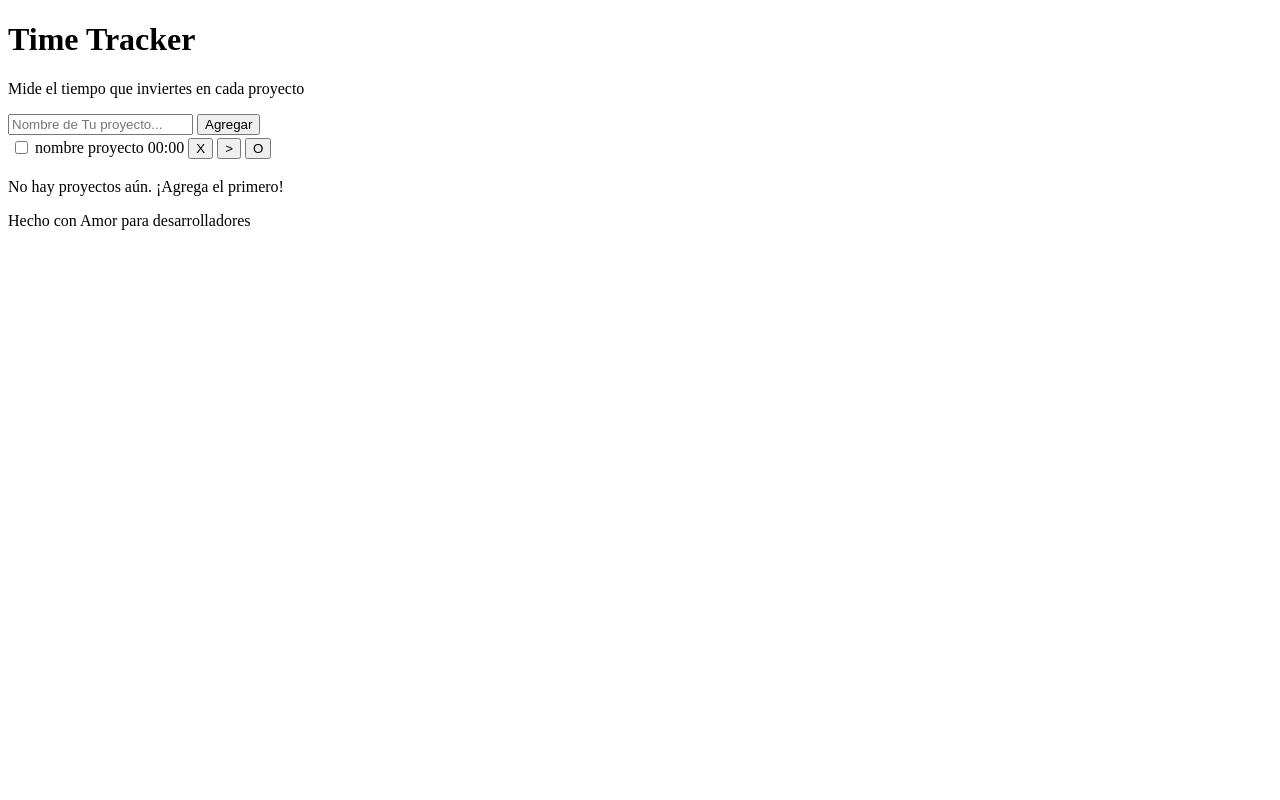
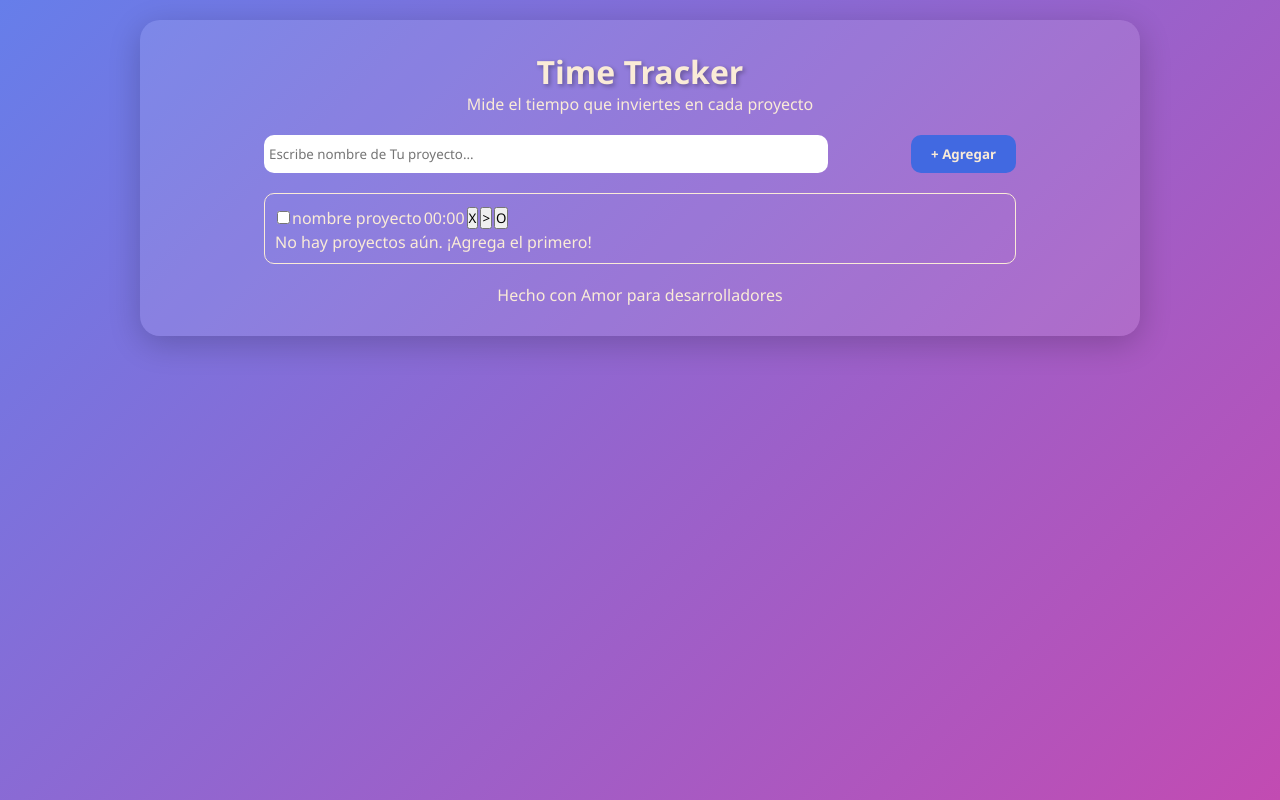
Before and after one commit to rimardev/timetracker, a plain HTML site: page index.html in a window 1280 px wide. Drawn offline with Linux system fonts and the light colour scheme.

Commit message:
Agrego CSS basico para agregar logica de renderizado

```diff
--- a/index.html
+++ b/index.html
@@ -5,6 +5,7 @@
   <meta name="viewport" content="width=device-width, initial-scale=1.0">
   <title>TimeTracker</title>
   <link rel="stylesheet" href="./style.css">
+
 </head>
 <body>
   <main>
@@ -14,8 +15,8 @@
     </header>
 
     <div class="seccionEntrada">
-      <input type="text" id="inputProyecto" placeholder="Nombre de Tu proyecto...">
-      <button id="btnAgregar">Agregar</button>
+      <input type="text" id="inputProyecto" placeholder="Escribe nombre de Tu proyecto...">
+      <button id="btnAgregar">+ Agregar</button>
     </div>
 
     <div id="contenedorProyectos" class="contenedorProyectos">
@@ -27,7 +28,7 @@
           </td>
           <td>nombre proyecto</td>
           <td>
-            <label for="" class="tiempo">00:00</label>
+            <label for="" class="display">00:00</label>
           </td>
           <td>
             <button class="btn btnBorrar">X</button>
--- a/style.css
+++ b/style.css
@@ -0,0 +1,73 @@
+* {
+  margin: 0;
+  padding: 0;
+  box-sizing: border-box;
+  font-family: 'Segoe UI', Tahoma, Geneva, Verdana, sans-serif;
+}
+
+body {
+  background: linear-gradient(135deg, #667eea 0%, #c24bb2 100%);
+  color: antiquewhite;
+  min-height: 100vh;
+  padding: 20px;
+  display: flex;
+  flex-direction: column;
+  align-items: center;
+}
+
+main {
+  width: 100%;
+  max-width: 1000px;
+  background: rgba(255, 255, 255, 0.1);
+  padding: 30px;
+  border-radius: 20px;
+  box-shadow: 0 8px 32px rgba(0, 0, 0, 0.2);
+  display: flex;
+  flex-direction: column;
+  align-items: center;
+  gap: 20px;
+}
+
+header {
+  text-align: center;
+}
+
+h1 {
+  text-shadow: 2px 2px 4px rgba(0, 0, 0, 0.3);
+}
+
+.seccionEntrada {
+  width: 80%;
+  display: flex;
+  justify-content: space-between;
+}
+
+#inputProyecto {
+  width: 75%;
+  padding: 5px;
+  border: none;
+  border-radius: 10px;
+  outline: none;
+}
+
+#btnAgregar {
+  padding: 10px 20px;
+  border: none;
+  border-radius: 10px;
+  outline: none;
+  background-color: royalblue;
+  color: antiquewhite;
+  font-weight: bold;
+  cursor: pointer;
+}
+
+#btnAgregar:hover {
+  background-color: rgb(42, 90, 233);
+}
+
+#contenedorProyectos {
+  width: 80%;
+  border: 1px solid antiquewhite;
+  border-radius: 10px;
+  padding: 10px;
+}
```
